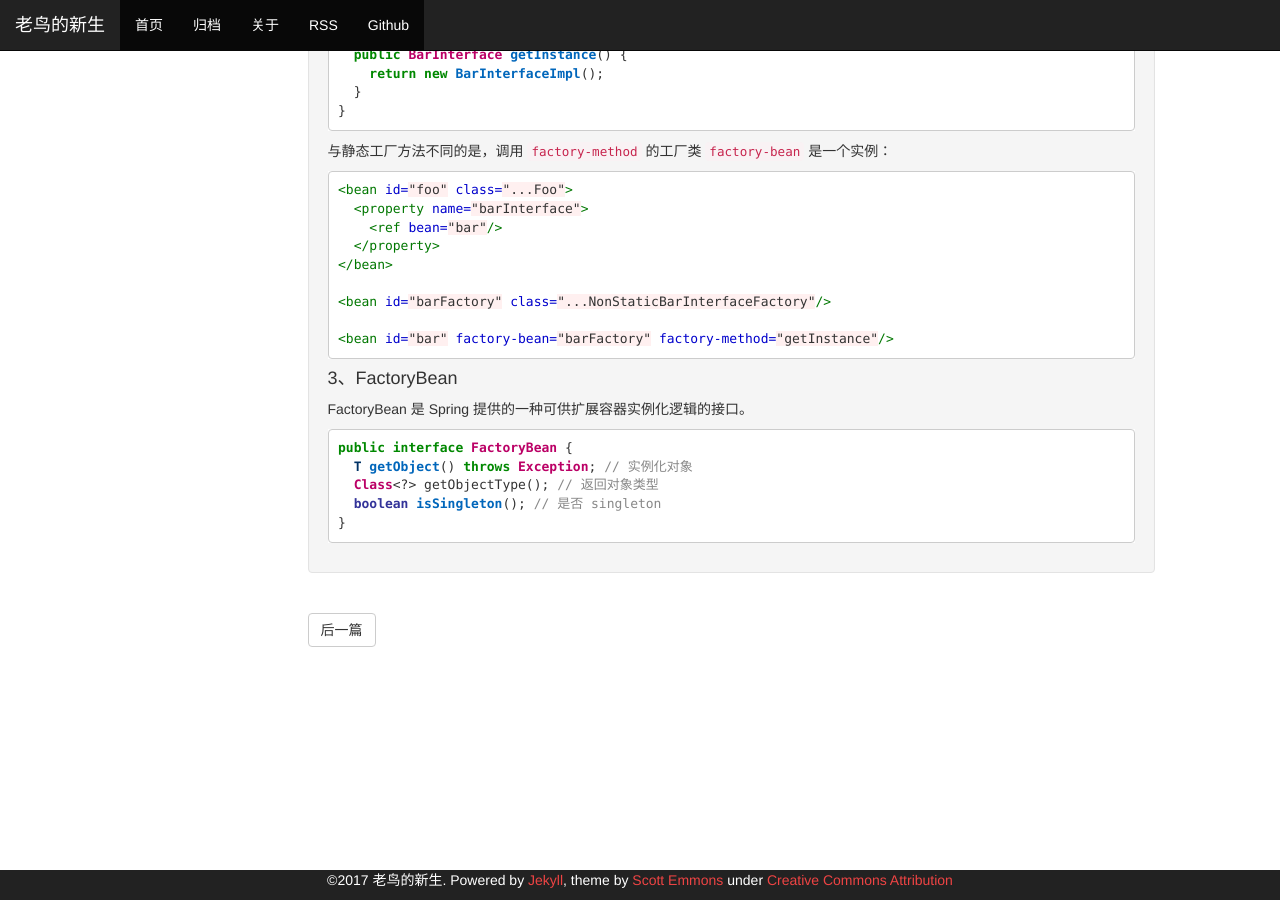
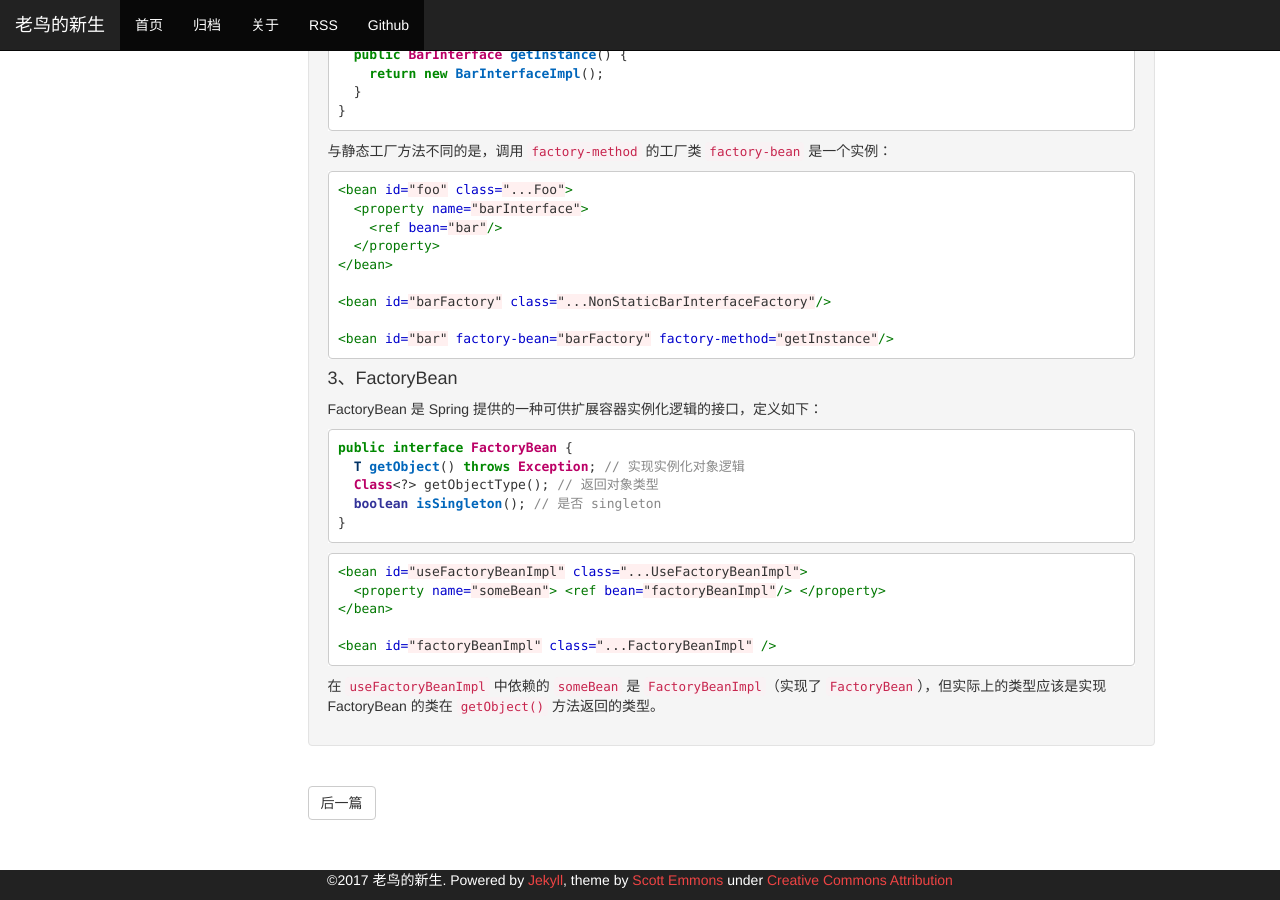
Before and after one commit to jyjsjd/jyjsjd.github.io, a Jekyll site: the page built from _posts/2017-11-22-factorybean.md, in a window 1280 px wide and 900 px high, scrolled down 1017 px. Built offline with Jekyll 4.4.1, drawn with Linux system fonts in a browser that asks for light colours.

Commit message:
factorybean

````diff
--- a/_posts/2017-11-22-factorybean.md
+++ b/_posts/2017-11-22-factorybean.md
@@ -86,12 +86,22 @@ public class NonStaticBarInterfaceFactory {
 ```
 
 #### 3、FactoryBean
-FactoryBean 是 Spring 提供的一种可供扩展容器实例化逻辑的接口。
+FactoryBean 是 Spring 提供的一种可供扩展容器实例化逻辑的接口，定义如下：
 
 ```java
 public interface FactoryBean {
-  T getObject() throws Exception; // 实例化对象
+  T getObject() throws Exception; // 实现实例化对象逻辑
   Class<?> getObjectType(); // 返回对象类型
   boolean isSingleton(); // 是否 singleton
 }
 ```
+
+```xml
+<bean id="useFactoryBeanImpl" class="...UseFactoryBeanImpl">
+  <property name="someBean"> <ref bean="factoryBeanImpl"/> </property>
+</bean>
+
+<bean id="factoryBeanImpl" class="...FactoryBeanImpl" />
+```
+
+在 `useFactoryBeanImpl` 中依赖的 `someBean` 是 `FactoryBeanImpl`（实现了 `FactoryBean`），但实际上的类型应该是实现 FactoryBean 的类在 `getObject()` 方法返回的类型。
````
